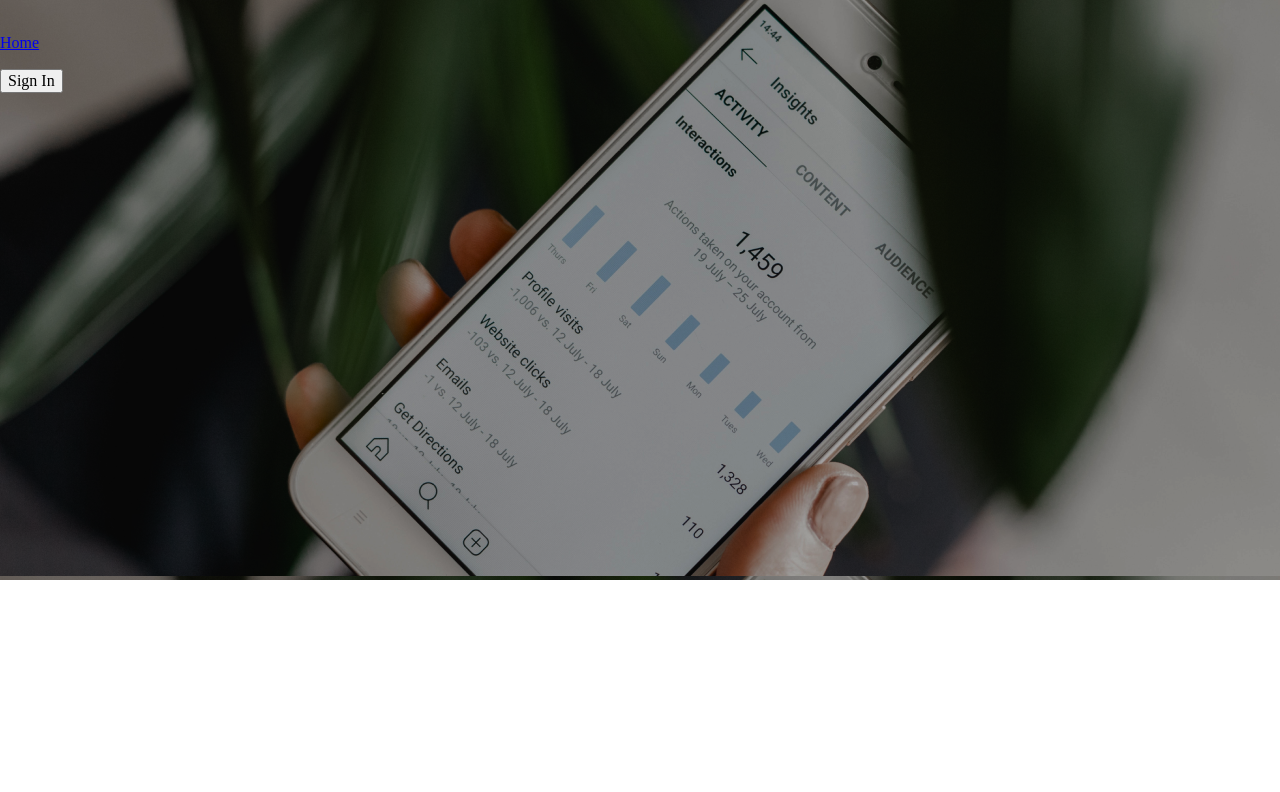
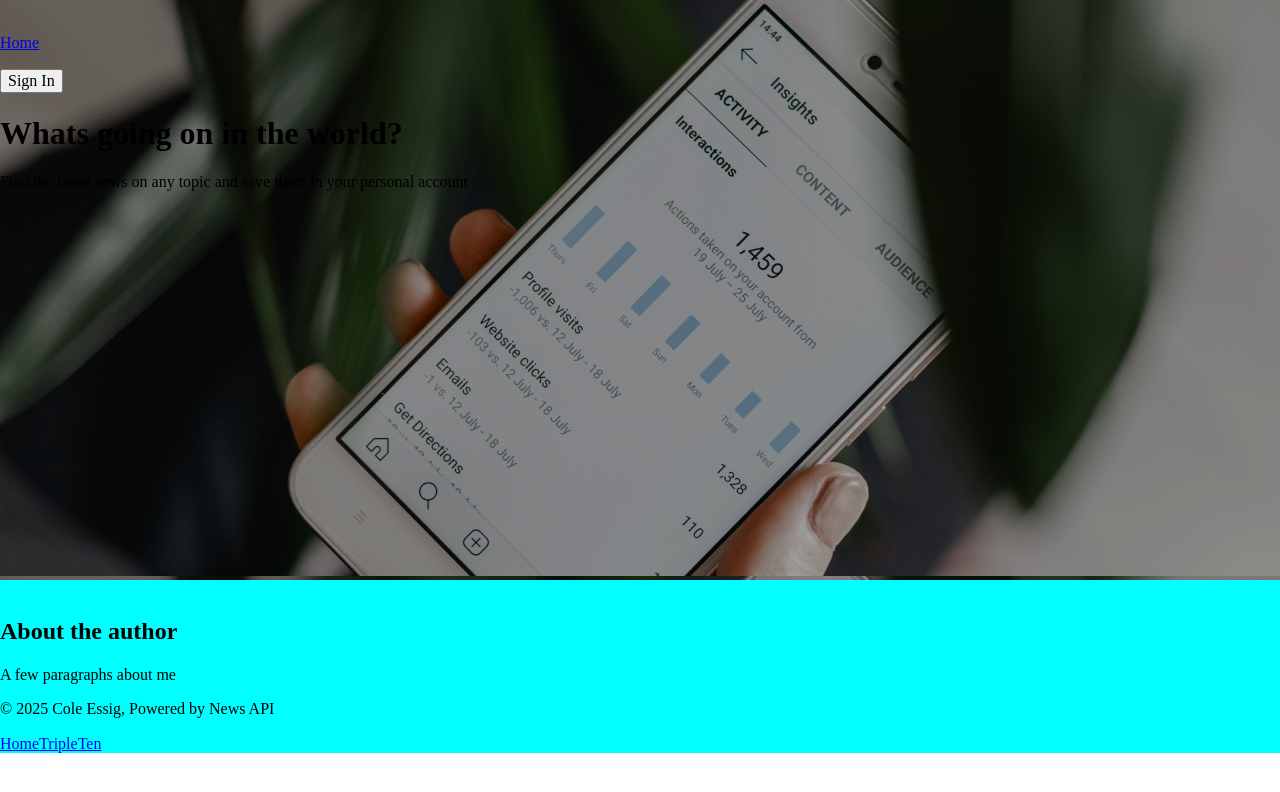
Before and after one commit to cole-essig/se_news_search, a React (Vite) app: page / in a window 1280 px wide. Shown: the top 792 px of the page. Built offline with nearby package versions, Linux system fonts and the light colour scheme.

Commit message:
Added all necessary html blocks to main page not logged in, nededs more updated and all images

```diff
--- a/src/components/About/About.jsx
+++ b/src/components/About/About.jsx
@@ -2,8 +2,13 @@ import './About.css';
 
 function About() {
     return(
-        <>
-        </>
+        <div className='about'>
+          <img className='about__image' />
+          <div className="about__section">
+            <h2 className="about__title">About the author</h2>
+            <p className="about__description">A few paragraphs about me</p>
+          </div>
+        </div>
     )
 };
 
--- a/src/components/Footer/Footer.jsx
+++ b/src/components/Footer/Footer.jsx
@@ -1,8 +1,21 @@
 import './Footer.css';
+import { Link } from 'react-router-dom';
 
 function Footer() {
     return(
-        <></>
+        <div className="footer">
+            <p className="footer__copyright">© 2025 Cole Essig, Powered by News API</p>
+            <div className="footer__links">
+              <Link to='/'>Home</Link>
+              <Link to='https://tripleten.com/'>TripleTen</Link>
+              <Link to='https://github.com/cole-essig'>
+                <img />
+              </Link>
+              <Link to='https://facebook.com'>
+                <img />
+              </Link>
+            </div>
+        </div>
     )
 };
 
--- a/src/components/Header/Header.jsx
+++ b/src/components/Header/Header.jsx
@@ -5,6 +5,10 @@ function Header({ isLoggedIn }) {
     return (
       <div className='header'>
         <NavBar isLoggedIn={isLoggedIn} />
+          <div className="header__titlle">
+            <h1>Whats going on in the world?</h1>
+            <p className='header__subtitle'>Find the latest news on any topic and save them in your personal account</p>
+          </div>
       </div>
     )
 };
```
Also changed, not shown: src/components/SearchForm/SearchForm.jsx (+26 -0 lines).
